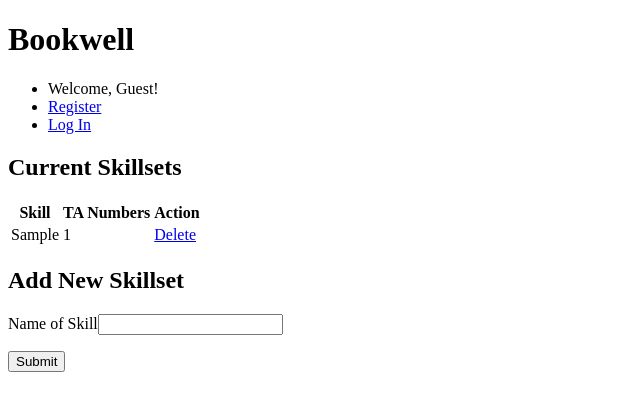
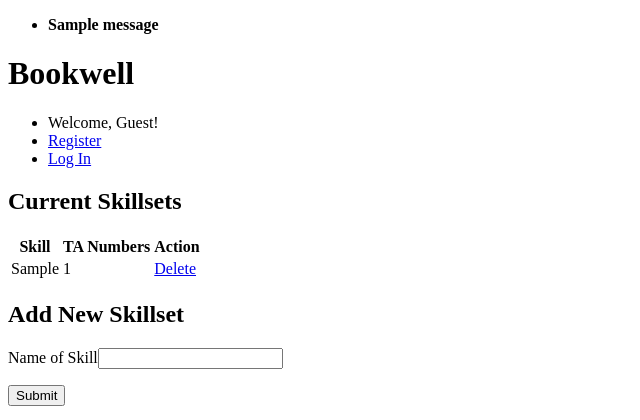
Before and after one commit to bw5io/bookwell_flask, a Flask app: page /admin/skill in a window 1280 px wide. Shown: the top 420 px of the page, without its empty margins (0-640 px from the left). Run offline with Flask 2, Linux system fonts and the light colour scheme; tables that the repository leaves empty hold one stand-in row (values such as "Sample post"); one stand-in notice (Sample message) is shown.

Commit message:
Adding codeblock for Flashes

```diff
--- a/bookwell_system/templates/common.html
+++ b/bookwell_system/templates/common.html
@@ -13,6 +13,17 @@
     </title>
 </head>
 <body>
+    {% with messages = get_flashed_messages() %}
+    {%if messages%}
+    <div id="flash">
+            <ul class="flashes">
+                {%for message in messages%}
+                <li><strong>{{message}}</strong></li>
+                {%endfor%}
+            </ul>
+    </div>
+    {%endif%}
+    {%endwith%}
     <div id="navi" class="navibar">
         <h1>Bookwell</h1>
         <ul>
```
